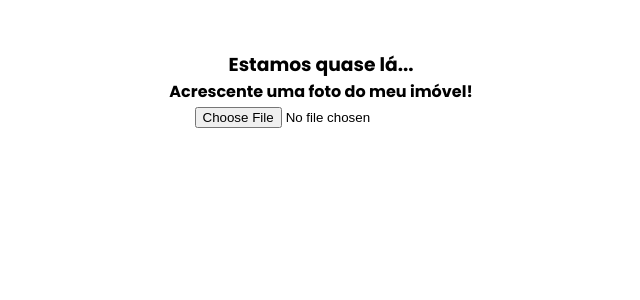
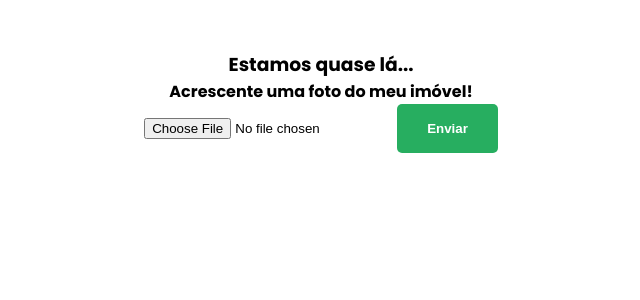
Before and after one commit to maria18-ai/imobi, a React (Vite) app: page /imoveisImg in a window 1280 px wide. Shown: the top 300 px of the page, without its empty margins (319-959 px from the left). Built offline with nearby package versions, Linux system fonts and the light colour scheme.

Commit message:
Terminando a parte  das imagens

```diff
--- a/src/components/pages/ImoveisDetails.jsx
+++ b/src/components/pages/ImoveisDetails.jsx
@@ -12,16 +12,15 @@ const ImoveisDetails = () => {
     useEffect(() => {
         const fetchImovel = async () => {
             try {
-                // Obtendo o token de alguma forma (por exemplo, armazenado em localStorage)
                 const token = localStorage.getItem('token');
 
                 const response = await axios.get(`http://localhost:8080/post/getPostById/${id}`, {
                     headers: {
-                        Authorization: `Bearer ${token}` // Adicionando o token ao cabeçalho de autorização
+                        Authorization: `Bearer ${token}`
                     }
                 });
 
-                setImovel(response.data); // Definindo o imóvel encontrado no estado
+                setImovel(response.data);
             } catch (error) {
                 setError(error);
             } finally {
@@ -30,7 +29,7 @@ const ImoveisDetails = () => {
         };
 
         fetchImovel();
-    }, [id]); // Dependência do useEffect para refletir alterações no ID da rota
+    }, [id]);
 
     if (loading) return <div>Carregando...</div>;
     if (error) return <div>Error: {error.message}</div>;
--- a/src/components/posts-imoveis/Post.jsx
+++ b/src/components/posts-imoveis/Post.jsx
@@ -53,7 +53,9 @@ export const Post = () => {
                     'Authorization': `Bearer ${token}`
                 }
             });
+
             console.log('Dados enviados com sucesso!');
+            localStorage.setItem('postId', response.data.id)
             navigate('/imoveisImg');
 
         } catch (error) {
--- a/src/components/posts-imoveis/post-img-imoveis/PostImg.jsx
+++ b/src/components/posts-imoveis/post-img-imoveis/PostImg.jsx
@@ -1,18 +1,63 @@
 import './PostImg.css'
 
+import React from 'react';
+
 export const PostImg = () => {
+    const handleFileUpload = async () => {
+        const fileInput = document.getElementById('image');
+        const file = fileInput.files[0];
+        const token = localStorage.getItem('token');
+        const id = localStorage.getItem('postId');
+
+        console.log(id)
+        if (!file) {
+            console.error('No file selected');
+            return;
+        }
+
+        if (!token) {
+            console.error('Token not found in localStorage');
+            return;
+        }
+
+        if (!id) {
+            console.error('Post ID not found in localStorage');
+            return;
+        }
+
+        const formData = new FormData();
+        formData.append('file', file);
+
+        try {
+            const response = await fetch(`http://localhost:8080/post/insert/image/${id}`, {
+                method: 'PUT',
+                body: formData,
+                headers: {
+                    'Authorization': `Bearer ${token}`
+                }
+            });
+
+            if (!response.ok) {
+                throw new Error('Failed to upload image');
+            }
+
+            console.log('Image uploaded successfully');
+        } catch (error) {
+            console.error('Error uploading image:', error);
+        }
+    };
+
     return (
-        <>
-            <div className="container">
-                <div className='header-img'>
+        <div className="container">
+            <div className='header-img'>
                 <h3>Estamos quase lá...</h3>
                 <h4>Acrescente uma foto do meu imóvel!</h4>
 
                 <div className='post-img'>
-                    <input type="file" name="" id="" />
-                </div>
+                    <input type="file" name="image" id="image" />
+                    <button onClick={handleFileUpload}>Enviar</button> {/* Botão de envio */}
                 </div>
             </div>
-        </>
-    )
-}
+        </div>
+    );
+};
```
